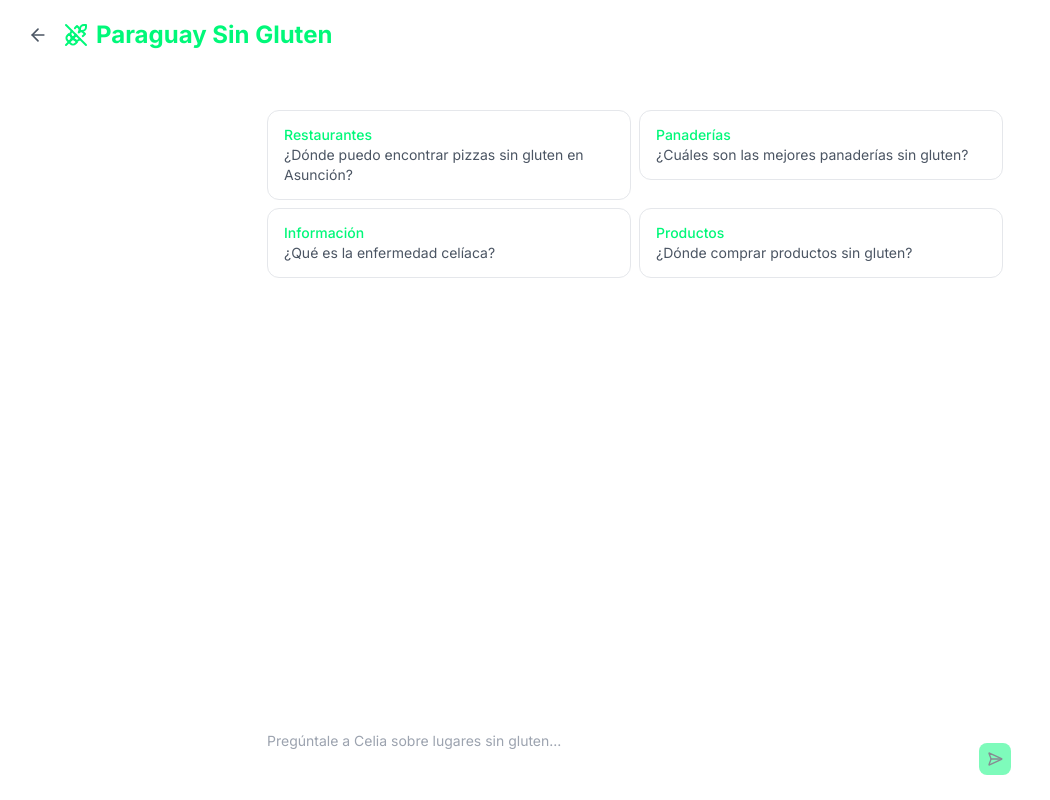
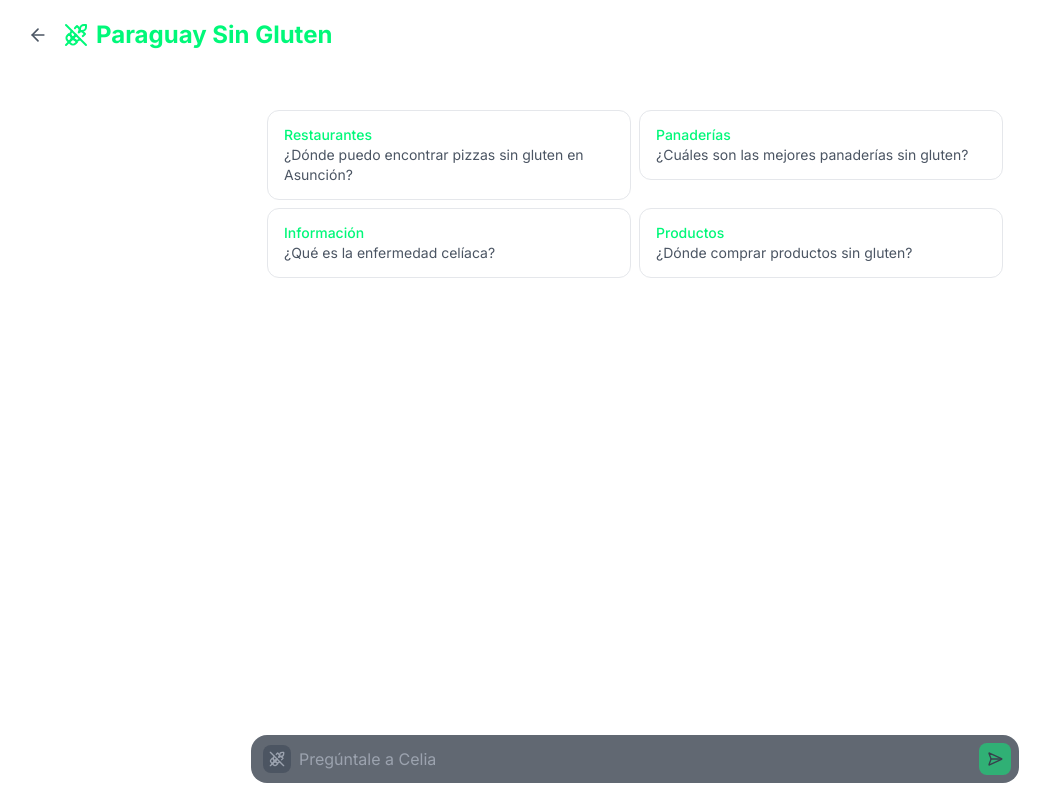
Before and after one commit to josebenitezg/gluten-free, a Next.js app: page /chat in a window 1280 px wide. Shown: the whole page, without its empty margins (5-1055 px from the left). Built offline with nearby package versions, Linux system fonts and the light colour scheme.

Commit message:
enhance chatbot input

```diff
--- a/components/Chat.tsx
+++ b/components/Chat.tsx
@@ -97,19 +97,26 @@ export function Chat({
       <div className="glass-navbar p-3 md:p-4 flex-none">
         <form
           onSubmit={handleSubmit}
-          className="max-w-3xl mx-auto flex gap-2 md:gap-4 relative"
+          className="max-w-3xl mx-auto relative"
         >
+          <div className="relative flex items-center bg-gray-800/70 rounded-2xl">
+            <div className="absolute left-3">
+              <div className="p-1.5 bg-gray-700/50 rounded-lg">
+                <WheatOff className="w-4 h-4 text-gray-400" />
+              </div>
+            </div>
             <textarea
               value={input}
               onChange={handleInputChange}
-            placeholder="Pregúntale a Celia sobre lugares sin gluten..."
-            className="chat-input w-full resize-none rounded-xl bg-white dark:bg-gray-800 px-4 py-3 focus-within:outline-none sm:text-sm pr-12"
+              placeholder="Pregúntale a Celia"
+              className="w-full bg-transparent text-gray-200 placeholder:text-gray-400 px-12 py-3 resize-none focus:outline-none"
               disabled={isLoading}
+              rows={1}
             />
             <button
               type="submit"
               disabled={isLoading || !input.trim()}
-            className="absolute right-2 bottom-2 p-2 rounded-lg bg-[#00F879] text-gray-900 hover:bg-[#00F879]/90 disabled:opacity-50 disabled:cursor-not-allowed transition-all duration-200"
+              className="absolute right-2 p-2 rounded-lg bg-[#00F879] text-gray-900 hover:bg-[#00F879]/90 disabled:opacity-50 disabled:cursor-not-allowed transition-all duration-200"
             >
               {isLoading ? (
                 <Loader2 className="w-4 h-4 animate-spin" />
@@ -117,6 +124,7 @@ export function Chat({
                 <SendHorizontal className="w-4 h-4" />
               )}
             </button>
+          </div>
         </form>
       </div>
     </div>
```
Lines whose indentation alone changed are shown as unchanged.
